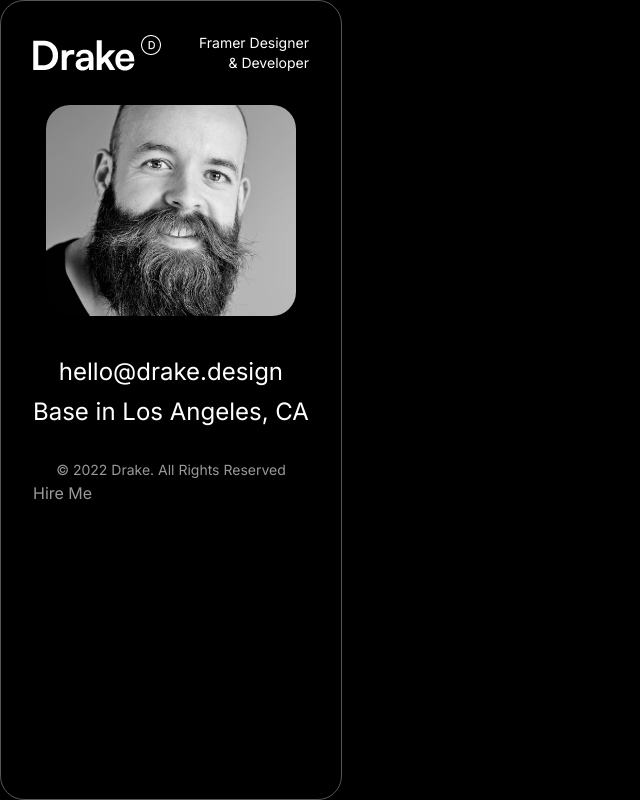
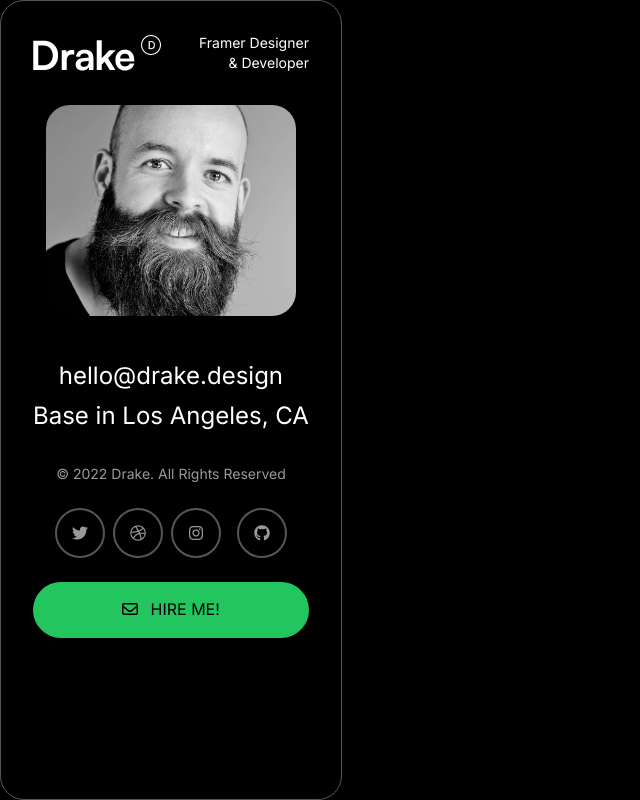
Before and after one commit to TanjimulSabbir/Darke-Portfolio, a website: page index.html in a window 1280 px wide. Shown: the whole page, without its empty margins (0-640 px from the left). Drawn offline with Linux system fonts and the light colour scheme.

Commit message:
top banner left side bar done

```diff
--- a/index.html
+++ b/index.html
@@ -25,16 +25,22 @@
           <div class="flex justify-center items-center mt-8">
             <img class="rounded-3xl max-w-[250px]" src="./Assets/images/My-Image.jpg" alt="" srcset="">
           </div>
-          <div class="text-center text-white space-y-2 mt-10">
+          <div class="text-center text-white space-y-2 mt-11">
             <p class="text-2xl">hello@drake.design</p>
             <p class="text-2xl">Base in Los Angeles, CA</p>
             <p class="text-[#999999] text-sm pt-6">© 2022 Drake. All Rights Reserved</p>
           </div>
           <div>
-            <div></div>
+            <div class="flex space-x-2 py-6 justify-center items-center">
+              <a href="#" class="Rounded flex justify-center items-center"><i class="fa-brands fa-twitter"></i></a>
+              <a href="#" class="Rounded flex justify-center items-center"><i class="fa-brands fa-dribbble"></i></a>
+              <a href="#" class="Rounded flex justify-center items-center"><i class="fa-brands fa-instagram"></i><a>
+              <a href="#" class="Rounded flex justify-center items-center"><i class="fa-brands fa-github"></i></a>
+            </div>
             <div>
               <button class="Btn">
-                <a>Hire Me</a>
+                <i class="fa-regular fa-envelope mr-2"></i>
+                <a>Hire Me!</a>
               </button>
             </div>
           </div>
--- a/style.css
+++ b/style.css
@@ -30,6 +30,13 @@
   }
 }
 
-/* @layer components{
-  @apply Btn: uppercase bg-green-600 border-2 border-green-600 transition duration-300 hover:bg-transparent;
-} */
+@layer components{
+ .Btn{
+  @apply w-full uppercase bg-green-500 text-black border-2 border-green-500 rounded-full transition duration-300 ease-in-out px-14 py-3 hover:bg-transparent hover:text-green-500;
+ }
+ .Rounded{
+  @apply border-2 border-[#565656] text-Primary w-[50px] h-[50px] rounded-full transition duration-200 hover:text-green-600 hover:border-green-600;
+ }
+}
+
+/* 9783-C4CE */
--- a/tailwind.config.js
+++ b/tailwind.config.js
@@ -4,7 +4,8 @@ module.exports = {
   theme: {
     extend: {
       colors:{
-Primary:"#999999"
+Primary:"#999999",
+Green:"#28e98c"
       },
       borderColor:{
         primary:"#565656"
```
Also changed, not shown: dist/output.css.
